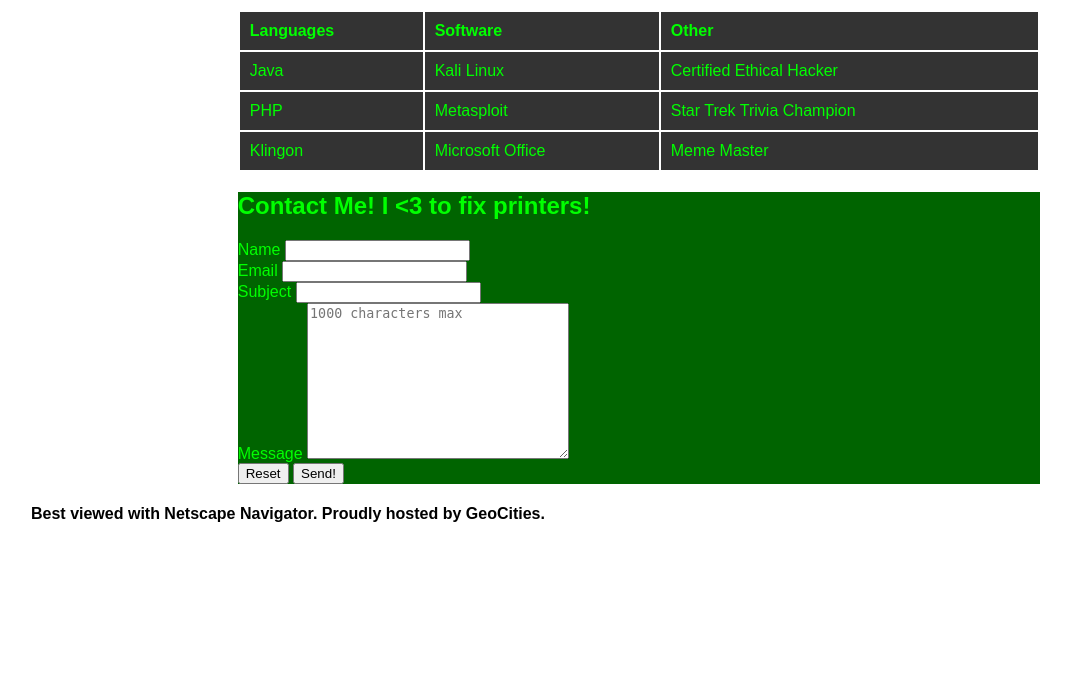
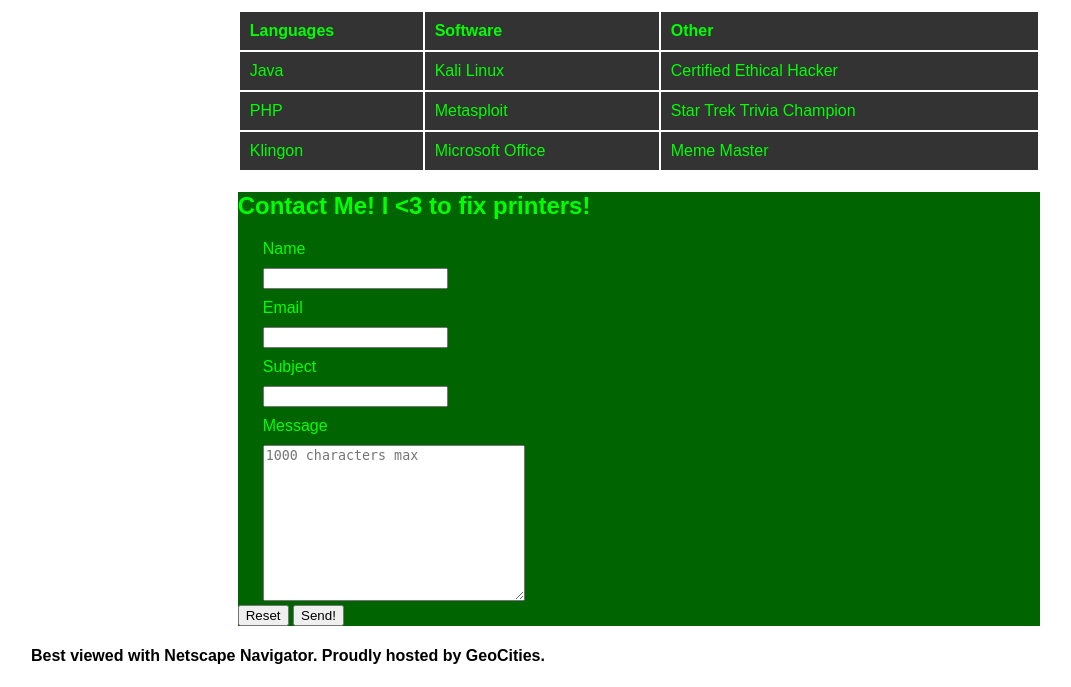
Before and after one commit to uss-hopper/css-challenge-will-t-harris, a PHP site: page / in a window 1280 px wide. Shown: the part 999-1686 px from the top of the page, without its empty margins (1-1072 px from the left). Before the commit the page ends 1521 px from the top, so only its background shows below. Run offline with PHP 8.4, Linux system fonts and the light colour scheme.

Commit message:
deal with margins for labels, inputs, and textarea

```diff
--- a/css/style.css
+++ b/css/style.css
@@ -181,4 +181,15 @@ section:nth-last-of-type(1) h2 {
 
 label {
 	color: lime;
+	display: block;
+	margin: 10px 0 10px 25px;
 }
+
+input {
+	display: block;
+	margin-left: 25px;
+}
+
+textarea {
+	margin-left: 25px;
+}
```
